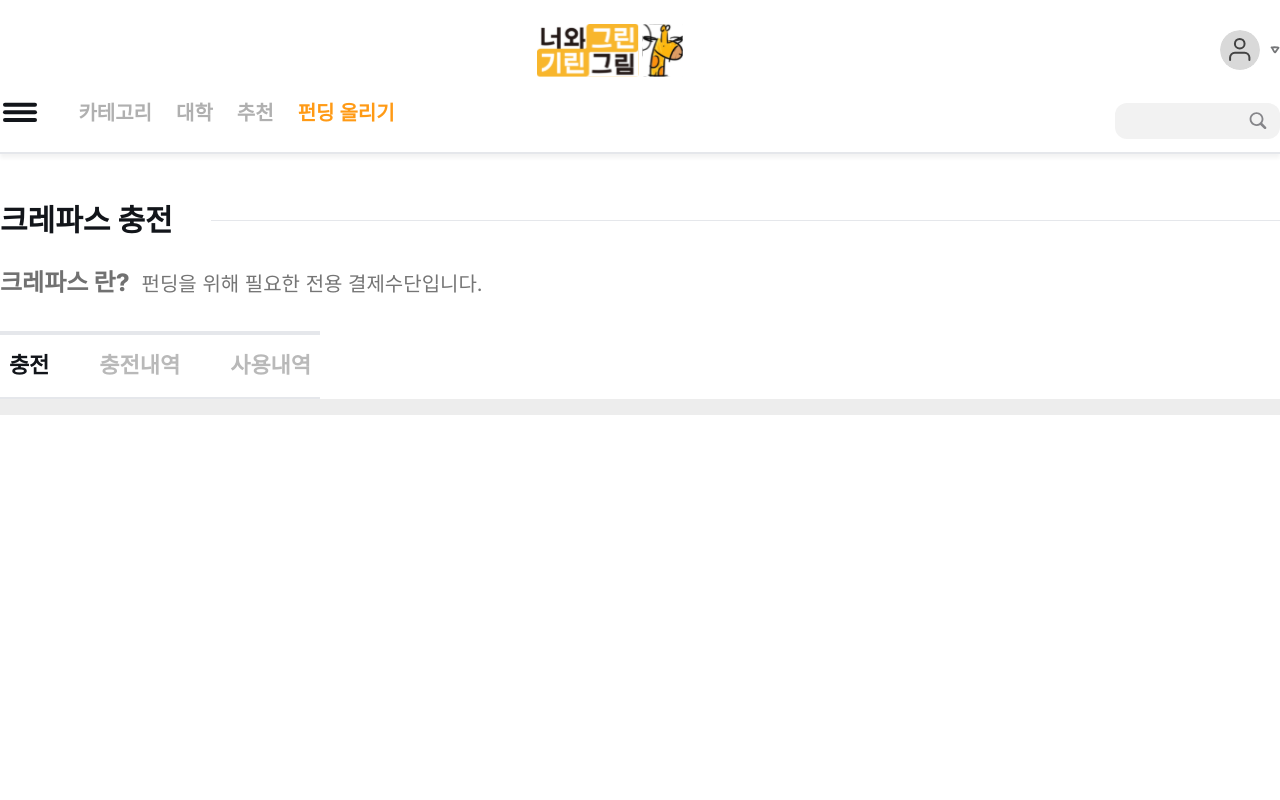
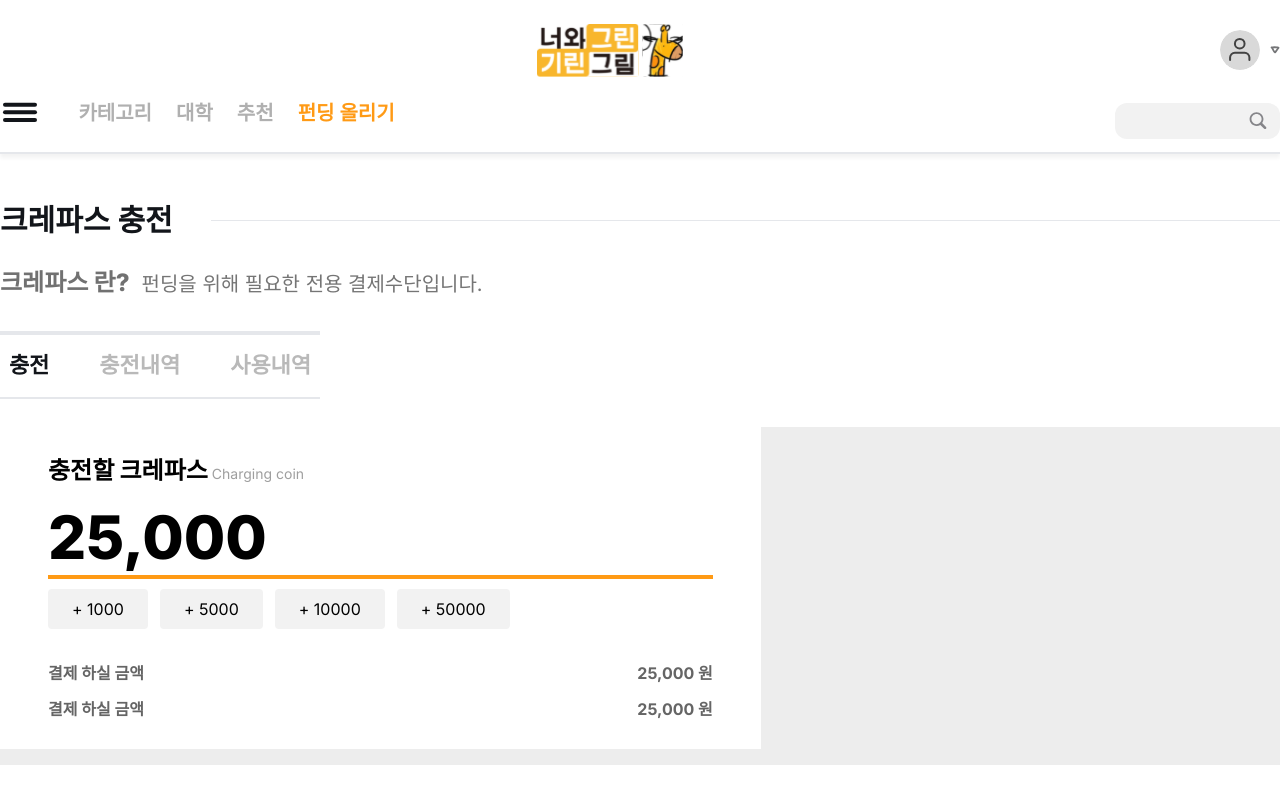
Before and after one commit to JNU-econovation/girin-grim, a Next.js app in the folder FE/: page /charge in a window 1280 px wide. Built offline with nearby package versions, Linux system fonts and the light colour scheme.

Commit message:
feat: 충전할 크레파스 양 선택 추가
충전한 크레파스 양 선택 추가

#66

```diff
--- a/FE/src/app/charge/page.tsx
+++ b/FE/src/app/charge/page.tsx
@@ -1,15 +1,20 @@
 import ChargeNav from "@/components/charge/ChargeNav";
+import ChargeOptionSection from "@/components/charge/ChargeOptionSection";
 import PageDescription from "@/components/charge/PageDescription";
 import PageTitle from "@/components/common/PageTitle";
 import Receipt from "@/components/common/Receipt";
 
 export default function page() {
   return (
-    <main className="max-w-7xl mx-auto font-nanum">
-      <PageTitle title="크레파스 충전" />
-      <PageDescription />
-      <ChargeNav />
-      <Receipt></Receipt>
+    <main className="font-nanum">
+      <section className="max-w-7xl mx-auto pb-7">
+        <PageTitle title="크레파스 충전" />
+        <PageDescription />
+        <ChargeNav />
+      </section>
+      <Receipt>
+        <ChargeOptionSection />
+      </Receipt>
     </main>
   );
 }
--- a/FE/src/components/charge/ChargeNav.tsx
+++ b/FE/src/components/charge/ChargeNav.tsx
@@ -6,7 +6,7 @@ export default function ChargeNav() {
   const navItems = ["충전", "충전내역", "사용내역"];
   const [focused, setFocused] = useState("충전");
   return (
-    <div className="w-80">
+    <div className="w-80 ">
       <NavBar
         navItems={navItems}
         focused={focused}
--- /dev/null
+++ b/FE/src/components/charge/ChargeOptionSection.tsx
@@ -0,0 +1,9 @@
+import ChargingCoin from "./ChargingCoin";
+
+export default function ChargeOptionSection() {
+  return (
+    <section className="py-7 px-12 bg-white ">
+      <ChargingCoin />
+    </section>
+  );
+}
--- /dev/null
+++ b/FE/src/components/charge/ChargingCoin.tsx
@@ -0,0 +1,29 @@
+import { paymentUnits } from "@/constants/ChargeDate";
+
+export default function ChargingCoin() {
+  return (
+    <>
+      <h1 className="text-2xl font-extrabold">
+        충전할 크레파스
+        <span className="ml-1 text-sm font-normal text-color9f9">
+          Charging coin
+        </span>
+      </h1>
+      <p className="text-black text-6xl font-extrabold mt-5">{"25,000"}</p>
+      <div className="bg-main mt-2 pt-1" />
+      {paymentUnits.map((unit) => (
+        <div className="inline-block bg-[#f2f2f2] mt-[0.63rem] mr-3 px-6 py-2 rounded-[0.25rem] cursor-default">
+          + {unit}
+        </div>
+      ))}
+      <div className="flex justify-between font-bold text-[#656565] mt-8">
+        <p>결제 하실 금액</p>
+        <p>{"25,000"} 원</p>
+      </div>
+      <div className="flex justify-between font-bold text-[#656565] mt-3">
+        <p>결제 하실 금액</p>
+        <p>{"25,000"} 원</p>
+      </div>
+    </>
+  );
+}
--- /dev/null
+++ b/FE/src/constants/ChargeDate.tsx
@@ -0,0 +1 @@
+export const paymentUnits = ["1000", "5000", "10000", "50000"];
```
